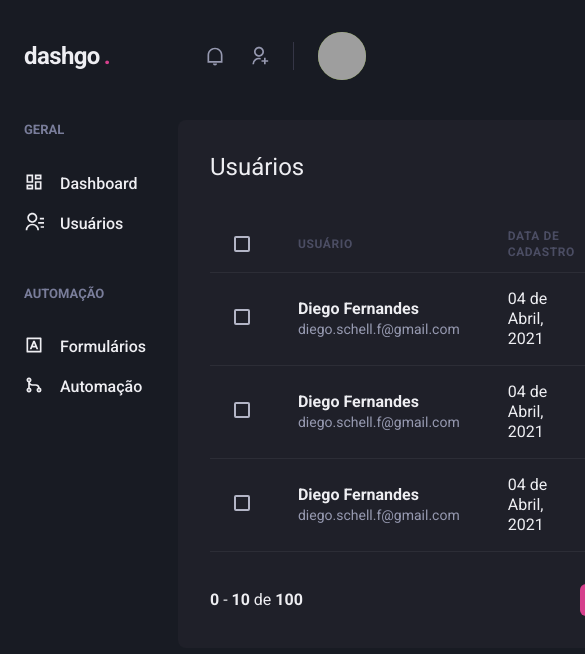
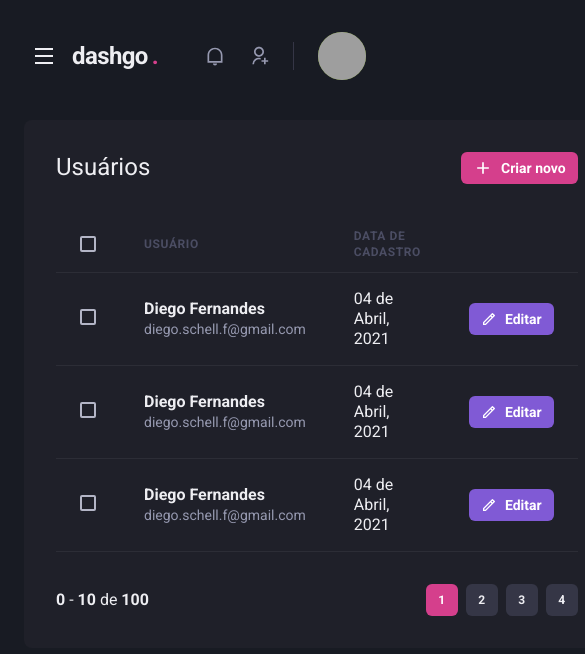
Before and after one commit to marciovz/ignite-reactjs-dashgo, a Next.js app: page /users in a window 390 px wide. Shown: the top 654 px of the page, 585 px wide, since content can reach past the window. Built offline with nearby package versions, Linux system fonts and the light colour scheme; grey boxes are pictures that could not be loaded.

Commit message:
Responsividade no sidebar, criaçao menu drawer e contexto para controlar o menu Drawer

```diff
--- a/src/components/Header/index.tsx
+++ b/src/components/Header/index.tsx
@@ -1,15 +1,20 @@
-import { Flex, useBreakpointValue } from '@chakra-ui/react';
+import { Flex, useBreakpointValue, IconButton, Icon } from '@chakra-ui/react';
 
+import { useSidebarDrawer } from '../../contexts/SidebarDrawerContext';
 import { NotificationsNav } from './NotificationsNav';
 import { Profile } from  './Profile';
 import { SearchBox } from './SearchBox';
 import { Logo } from './Logo';
+import { RiMenuLine } from 'react-icons/ri';
 
 export function Header() {
+  const { onOpen } = useSidebarDrawer();
+
   const isWideVersion = useBreakpointValue({
     base: false,
     lg: true,
   });
+
   return (
     <Flex
       as='header'
@@ -21,6 +26,20 @@
       px="6"
       align="center"
     >
+
+      { !isWideVersion && (
+        <IconButton
+          aria-label="Open navigation"
+          icon={<Icon as={RiMenuLine} />}
+          fontSize="24"
+          variant="unstyle"
+          onClick={onOpen}
+          mr="2"
+        >
+
+        </IconButton>
+      )}
+
       <Logo />
 
       { isWideVersion && <SearchBox /> }
--- /dev/null
+++ b/src/components/Sidebar/SidebarNav.tsx
@@ -0,0 +1,20 @@
+import { Stack } from '@chakra-ui/react';
+import { RiContactsLine, RiDashboardLine, RiGitMergeLine, RiInputMethodLine } from 'react-icons/ri';
+
+import { NavSection } from './NavSection';
+import { NavLink } from './NavLink';
+
+export function SidebarNav() {
+  return (
+    <Stack spacing="12" align="flex-start">
+    <NavSection title={'GERAL'} >
+      <NavLink icon={RiDashboardLine}>Dashboard</NavLink>
+      <NavLink icon={RiContactsLine}>Usuários</NavLink>
+    </NavSection>
+    <NavSection title="AUTOMAÇÃO">
+      <NavLink icon={RiInputMethodLine}>Formulários</NavLink>
+      <NavLink icon={RiGitMergeLine}>Automação</NavLink>
+    </NavSection>
+  </Stack>
+  )
+}
--- a/src/components/Sidebar/index.tsx
+++ b/src/components/Sidebar/index.tsx
@@ -1,22 +1,45 @@
-import { Box, Stack } from '@chakra-ui/react';
-import { RiContactsLine, RiDashboardLine, RiGitMergeLine, RiInputMethodLine } from 'react-icons/ri';
+import {
+  Box,
+  useBreakpointValue,
+  Drawer,
+  DrawerOverlay,
+  DrawerContent,
+  DrawerCloseButton,
+  DrawerHeader,
+  DrawerBody
+} from '@chakra-ui/react';
 
-import { NavSection } from './NavSection';
-import { NavLink } from './NavLink';
+import { useSidebarDrawer } from '../../contexts/SidebarDrawerContext';
+import { SidebarNav } from './SidebarNav';
 
 export function Sidebar() {
+  const { isOpen, onClose } = useSidebarDrawer();
+
+  const isDrawerSidebar = useBreakpointValue({
+    base: true,
+    lg: false,
+  })
+
+  if (isDrawerSidebar) {
+    return (
+      <Drawer isOpen={isOpen} placement="left" onClose={onClose}>
+        <DrawerOverlay>
+          <DrawerContent bg="gray.800" p="4">
+            <DrawerCloseButton mt="6" />
+            <DrawerHeader>Navegação</DrawerHeader>
+
+            <DrawerBody>
+              <SidebarNav />
+            </DrawerBody>
+          </DrawerContent>
+        </DrawerOverlay>
+      </Drawer>
+    )
+  }
+
   return (
     <Box as="aside" w="64" mr="8" >
-      <Stack spacing="12" align="flex-start">
-        <NavSection title={'GERAL'} >
-          <NavLink icon={RiDashboardLine}>Dashboard</NavLink>
-          <NavLink icon={RiContactsLine}>Usuários</NavLink>
-        </NavSection>
-        <NavSection title="AUTOMAÇÃO">
-          <NavLink icon={RiInputMethodLine}>Formulários</NavLink>
-          <NavLink icon={RiGitMergeLine}>Automação</NavLink>
-        </NavSection>
-      </Stack>
+      <SidebarNav />
     </Box>
   )
 }
--- /dev/null
+++ b/src/contexts/SidebarDrawerContext.tsx
@@ -0,0 +1,28 @@
+import { createContext, ReactNode, useContext, useEffect } from "react";
+import { useDisclosure, UseDisclosureReturn } from "@chakra-ui/react";
+import { useRouter } from "next/router";
+
+interface SidebarDrawerProviderProps {
+  children: ReactNode;
+}
+
+type sidebarDrawerContextData = UseDisclosureReturn
+
+const SidebarDrawerContext = createContext({} as sidebarDrawerContextData);
+
+export function SidebarDrawerProvider({ children }: SidebarDrawerProviderProps) {
+  const disclosure = useDisclosure();
+  const router = useRouter();
+
+  useEffect(() => {
+    disclosure.onClose();
+  }, [router.asPath])
+
+  return(
+    <SidebarDrawerContext.Provider value={disclosure}>
+      {children}
+    </SidebarDrawerContext.Provider>
+  )
+}
+
+export const useSidebarDrawer = () => useContext(SidebarDrawerContext);
--- a/src/pages/_app.tsx
+++ b/src/pages/_app.tsx
@@ -2,10 +2,14 @@
 import { ChakraProvider } from '@chakra-ui/react';
 import { theme } from '../styles/theme';
 
+import { SidebarDrawerProvider } from '../contexts/SidebarDrawerContext';
+
 function MyApp({ Component, pageProps }: AppProps) {
   return (
     <ChakraProvider theme={theme}>
-      <Component {...pageProps} />
+      <SidebarDrawerProvider>
+        <Component {...pageProps} />
+      </SidebarDrawerProvider>
     </ChakraProvider>
   )
 }
```
